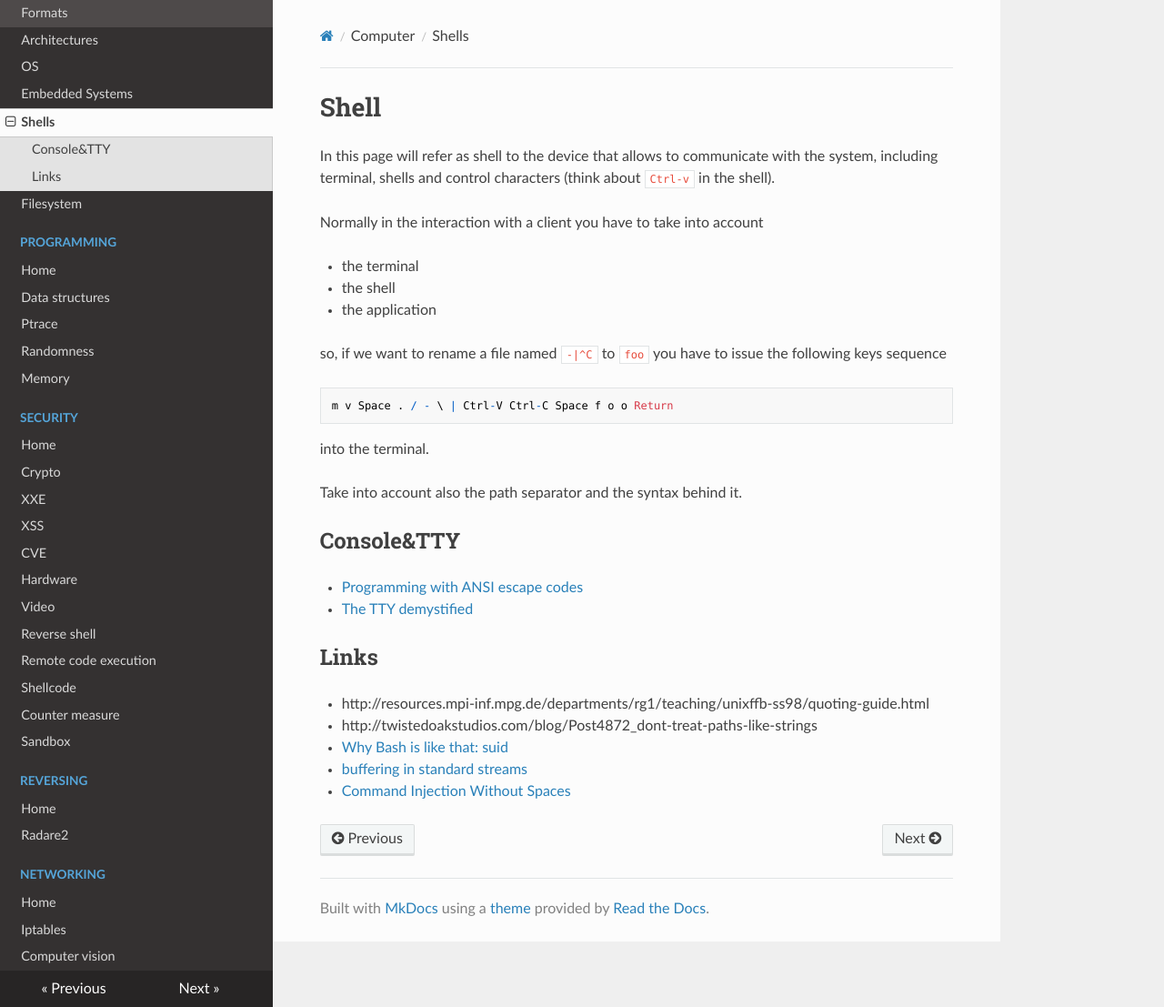
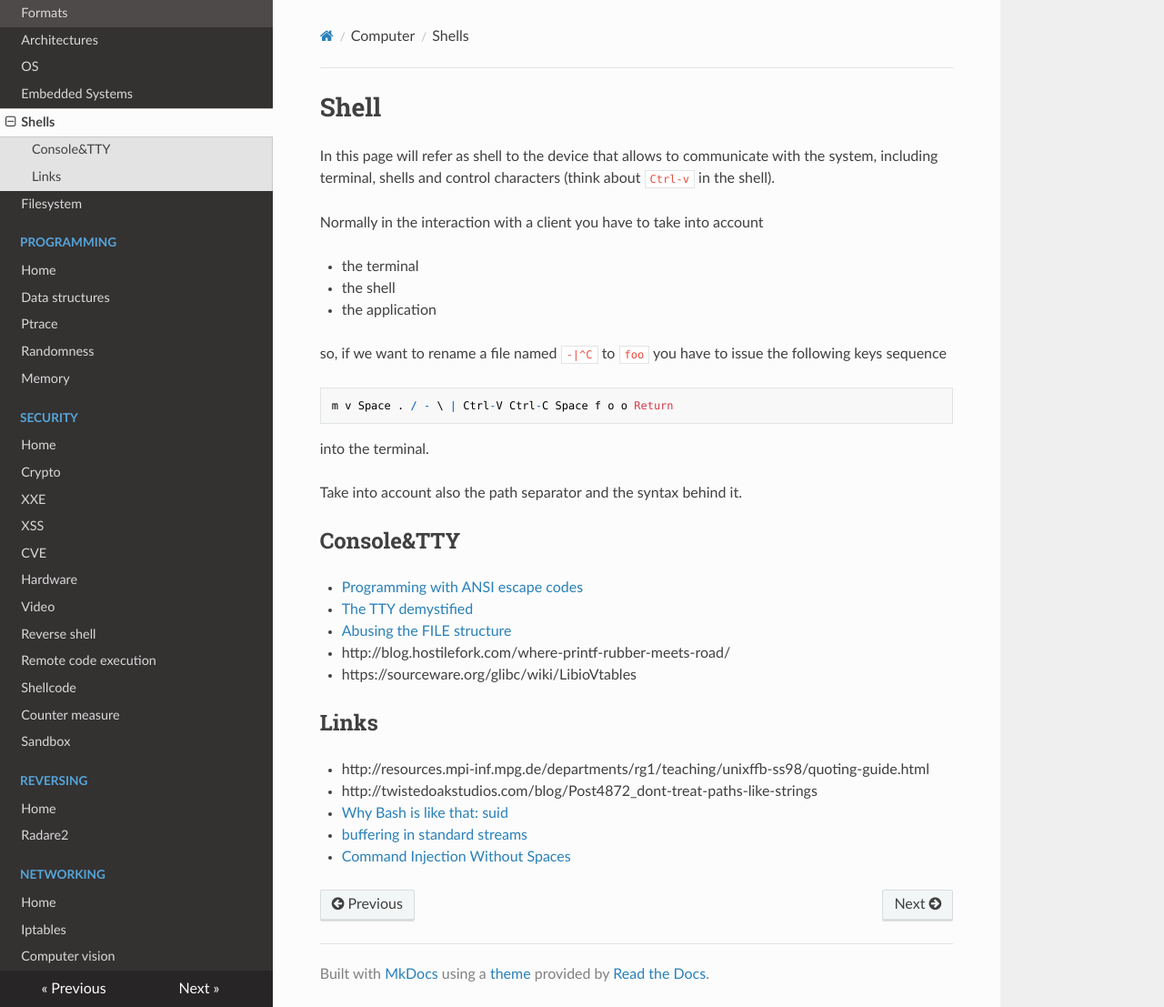
Before and after one commit to gipi/low-level, an MkDocs documentation site: the page built from docs/shell.md, in a window 1280 px wide and 1107 px high. Shown: the whole window at 91% size. Built offline with MkDocs 1.6.1, drawn with Linux system fonts in a browser that asks for light colours; nearby versions of some CDN libraries; old or Windows-style settings are respelled for this version of MkDocs.

Commit message:
Update shell.md

```diff
--- a/docs/shell.md
+++ b/docs/shell.md
@@ -22,6 +22,9 @@ Take into account also the path separator and the syntax behind it.
 
  - [Programming with ANSI escape codes](http://www.lihaoyi.com/post/BuildyourownCommandLinewithANSIescapecodes.html)
  - [The TTY demystified](http://www.linusakesson.net/programming/tty/)
+ - [Abusing the FILE structure](https://outflux.net/blog/archives/2011/12/22/abusing-the-file-structure/)
+ - http://blog.hostilefork.com/where-printf-rubber-meets-road/
+ - https://sourceware.org/glibc/wiki/LibioVtables
 
 ## Links
 
```
